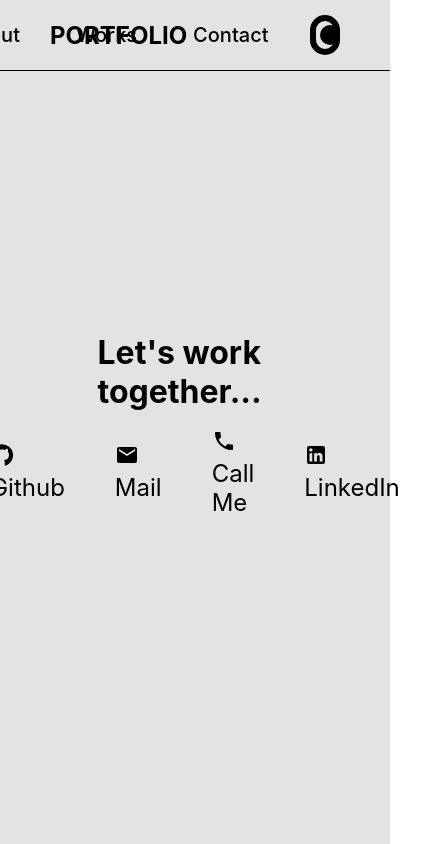
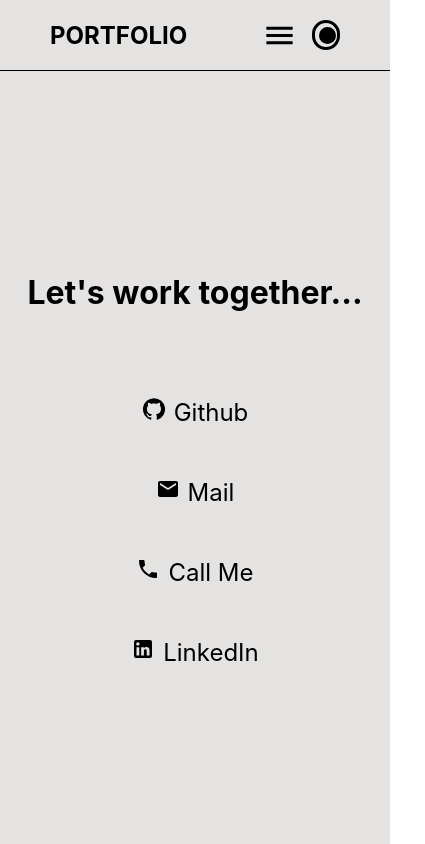
Before and after one commit to shakibahamzeh/Portfolio-React, a React (Create React App) app: page /contact in a window 390 px wide. Shown: the whole page, 425 px wide, since content can reach past the window. Built offline with nearby package versions, Linux system fonts and the light colour scheme.

Commit message:
responsive site

```diff
--- a/src/components/Navbar.jsx
+++ b/src/components/Navbar.jsx
@@ -1,7 +1,8 @@
-import React,{useContext} from 'react';
+import React,{useContext , useState,useEffect} from 'react';
 import "./navbar.css";
 import { Link } from 'react-router-dom';
 import { ThemeContext } from '../context/ThemeContextProvider';
+import MenuIcon from '@mui/icons-material/Menu';
 
 const Navbar = () =>{
     const Theme = useContext(ThemeContext);
@@ -12,23 +13,45 @@
     else
       Theme.dispatch({ type: "DARK_MODE" });
   };
+   const [toggleMenu, setToggleMenu] = useState(false);
+   const [screenWidth, setScreenWidth] = useState(window.innerWidth)
+  const MenuHandler =()=>{
+     setToggleMenu(!toggleMenu)
+  }
+  useEffect(() => {
 
+    const changeWidth = () => {
+      setScreenWidth(window.innerWidth);
+    }
+
+    window.addEventListener('resize', changeWidth);
+     return () => {
+        window.removeEventListener('resize', changeWidth)
+    }
+
+  }, [])
   return (
     <header className={`header ${darkMode ? "header-dark" : "header-light"}`}>
         <div className="logo">
             <h2>PORTFOLIO</h2>
         </div>
         <nav>
+           {(toggleMenu || screenWidth >768) && (
             <ul className="menu">
                 <li><Link to='/aboutUs'>About</Link></li>
                 <li><Link to='/works'>Works</Link></li>
                 <li><Link to="/contact">Contact</Link></li>
             </ul>
+           )}
+
         </nav>
+        <div className='menuIconWrapper'>
+              <MenuIcon className='menuIcon' onClick={MenuHandler}/>
+            </div>
         <div className="darkModeBtnWrapper">
 
 	        <input type="checkbox" id="toggle" className={`darkBtn ${darkMode ? "darkBtn-dark" : "darkBtn-light"}`} onClick={DarkModeHandler}/>
-	        <label for="toggle"></label>
+	        <label htmlFor="toggle"></label>
 
         </div>
     </header>
--- a/src/components/aboutUs.css
+++ b/src/components/aboutUs.css
@@ -39,3 +39,9 @@
     background-color: rgb(229, 226, 226);
     border-top: 1px solid black;
 }
+
+@media (max-width:430px) {
+.aboutContainer h1{
+    font-size: 30px;
+}
+}
--- a/src/components/contact.css
+++ b/src/components/contact.css
@@ -8,24 +8,19 @@
     background-color: black;
 }
 .title{
-    margin-bottom: 100px;
-    position: fixed;
-    top: 50%;
-    left: 50%;
-    transform: translate(-50%,-50%);
+    margin: 80px 0 30px 0;
     color: rgb(229, 226, 226);
 }
 .title h3{
     font-size: 32px;
     font-weight: 700;
-     margin-bottom: 100px;
 }
 .contactContainer ul{
     list-style: none;
     display: flex;
     align-items: center;
     justify-content: space-between;
-    margin-top: 30px;
+    margin: 30px 0;
 }
 .contactContainer ul li{
     margin: 0 20px;
@@ -58,3 +53,18 @@
 .contact-light ul a{
 color: #000;
 }
+
+
+@media (max-width:635px) {
+    .contactContainer ul{
+        width: 100%;
+        justify-content: center;
+        flex-direction: column;
+        flex-wrap: wrap;
+        align-items: center;
+    }
+    .contactContainer ul li{
+        padding: 20px 0;
+    }
+
+}
--- a/src/components/navbar.css
+++ b/src/components/navbar.css
@@ -42,6 +42,13 @@
 }
 nav ul a:hover{
     color: #777777;
+}
+
+.menuIconWrapper{
+    display: flex;
+    align-items: center;
+    justify-content: center;
+    display: none;
 }
 .darkModeBtnWrapper{
     width: 15%;
@@ -109,7 +116,7 @@
 
 label {
   display: flex;
-  width: 75px;
+  width: 80px;
   height: 40px;
   border: 6px solid;
   border-radius: 99em;
@@ -124,10 +131,61 @@
   content: "";
   display: block;
   position: absolute;
-  width: 20px;
-  height: 20px;
+  width: 22px;
+  height: 22px;
   background-color: #000;
   border-radius: 50%;
+  top: 3px;
+  left: 3px;
+}
+
+
+@media (max-width:768px) {
+
+ nav ul{
+   flex-direction: column;
+   width: 220px;
+   height: calc(100vh - 70px);
+   background-color: #e61f24;
+   position: absolute;
+   top: 70px;
+   right: 0;
+   align-items: center;
+   justify-content: center;
+ }
+.header-light nav ul{
+    background-color:rgb(229, 226, 226) ;
+    border-left: 1px solid black;
+    border-top: 1px solid black;
+}
+input[type=checkbox]:checked + label:before {
+  transform: translateX(30px);
+}
+
+label {
+  width: 60px;
+  height: 30px;
+  border: 3px solid;
+  border-radius: 99em;
+  transform-origin: 50% 50%;
+  cursor: pointer;
+}
+label:before {
+  content: "";
+  position: absolute;
+  width: 17px;
+  height: 17px;
   top: 4px;
   left: 4px;
 }
+.menuIconWrapper{
+  width: 65%;
+  display: flex;
+  justify-content: flex-end;
+}
+.menuIconWrapper .menuIcon{
+  font-size: 35px;
+  cursor: pointer;
+}
+
+}
--- a/src/components/works.css
+++ b/src/components/works.css
@@ -72,3 +72,15 @@
     color: black;
     border: 2px solid black;
 }
+
+@media (max-width:630px) {
+    .worksContainer h2{
+    font-size: 28px;
+}
+    .container{
+        width: 100%;
+    }
+    .container h3{
+    font-size: 20px;
+   }
+}
```
